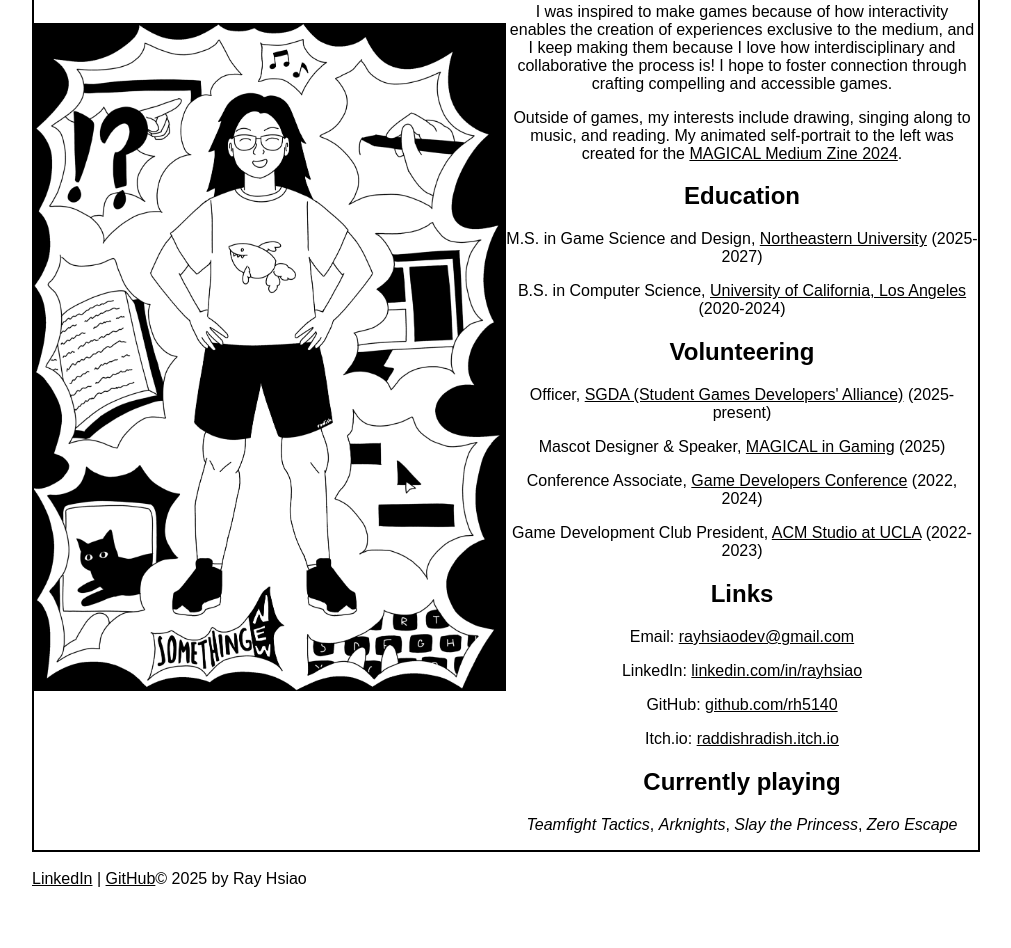
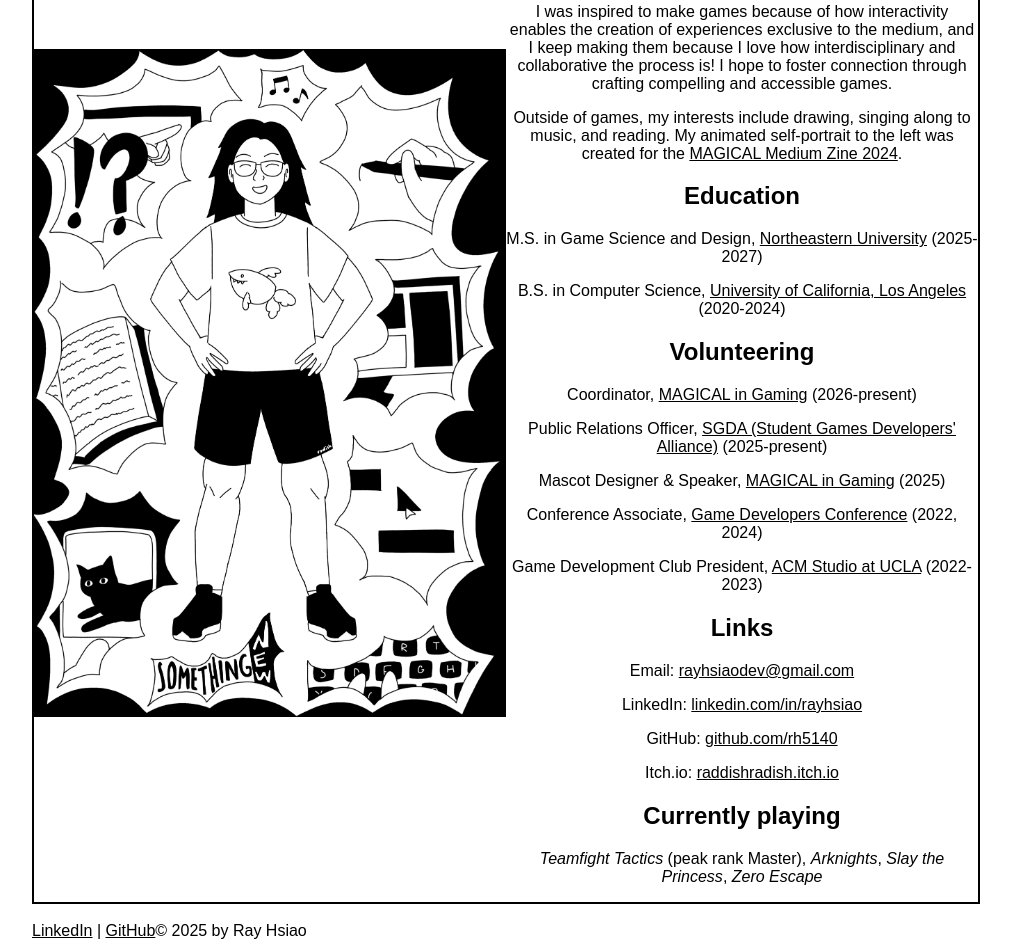
Before and after one commit to rh5140/rh5140.github.io, a Gatsby site: page /info in a window 1280 px wide. Shown: the part 307-1255 px from the top of the page, without its empty margins (134-1145 px from the left). Before the commit the page ends 1203 px from the top, so only its background shows below. Built offline with nearby package versions, Linux system fonts and the light colour scheme; Gatsby itself is replaced by a stand-in of ours.

Commit message:
Update about me page

```diff
--- a/src/pages/info.js
+++ b/src/pages/info.js
@@ -21,7 +21,8 @@ const stringSpan =
 
 
   <h2>Volunteering</h2>
-  <p>Officer, <a href="https://sgda.io/" target="_blank">SGDA (Student Games Developers' Alliance)</a> (2025-present)</p>
+  <p>Coordinator, <a href="https://www.linkedin.com/company/magical-in-gaming" target="_blank">MAGICAL in Gaming</a> (2026-present)</p>
+  <p>Public Relations Officer, <a href="https://sgda.io/" target="_blank">SGDA (Student Games Developers' Alliance)</a> (2025-present)</p>
   <p>Mascot Designer & Speaker, <a href="https://www.linkedin.com/company/magical-in-gaming" target="_blank">MAGICAL in Gaming</a> (2025)</p>
   <p>Conference Associate, <a href="https://gdconf.com/" target="_blank">Game Developers Conference</a> (2022, 2024)</p>
   <p>Game Development Club President, <a href="https://studio.uclaacm.com/" target="_blank">ACM Studio at UCLA</a> (2022-2023)</p>
@@ -33,7 +34,7 @@ const stringSpan =
   <p>Itch.io: <a href="https://raddishradish.itch.io/" target="_blank">raddishradish.itch.io</a></p>
 
   <h2>Currently playing</h2>
-  <p><i>Teamfight Tactics</i>, <i>Arknights</i>, <i>Slay the Princess</i>, <i>Zero Escape</i></p>
+  <p><i>Teamfight Tactics</i> (peak rank Master), <i>Arknights</i>, <i>Slay the Princess</i>, <i>Zero Escape</i></p>
 
 </span>
 
```
